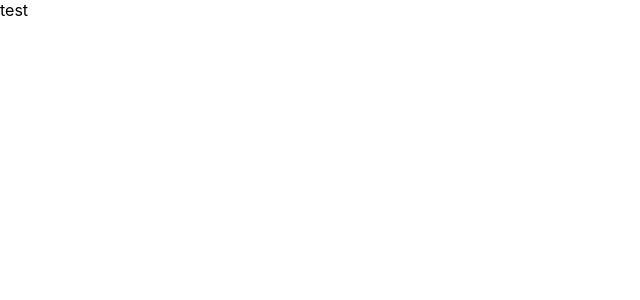
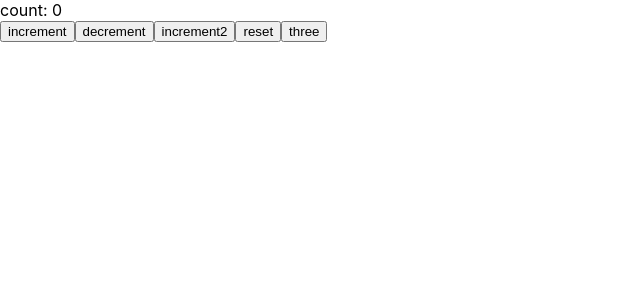
Before and after one commit to yto-tkg/rc-hooks-prot, a React (Create React App) app: page / in a window 1280 px wide. Shown: the top 300 px of the page, without its empty margins (0-640 px from the left). Built offline with nearby package versions, Linux system fonts and the light colour scheme.

Commit message:
feat: count

```diff
--- a/src/App.js
+++ b/src/App.js
@@ -1,5 +1,38 @@
+import { useState } from "react";
+
 const App = () => {
-  return <div>test</div>;
+  const [count, setCount] = useState(0);
+
+  const increment = () => {
+    setCount(count + 1);
+  };
+
+  const decrement = () => {
+    setCount(count - 1);
+  };
+
+  const increment2 = () => {
+    setCount((prevCount) => prevCount + 1);
+  };
+
+  const reset = () => {
+    setCount(0);
+  };
+
+  const three = () => {
+    setCount((prevCount) => (prevCount % 3 === 0 ? prevCount / 3 : prevCount));
+  };
+
+  return (
+    <>
+      <div>count: {count}</div>
+      <button onClick={increment}>increment</button>
+      <button onClick={decrement}>decrement</button>
+      <button onClick={increment2}>increment2</button>
+      <button onClick={reset}>reset</button>
+      <button onClick={three}>three</button>
+    </>
+  );
 };
 
 export default App;
```
